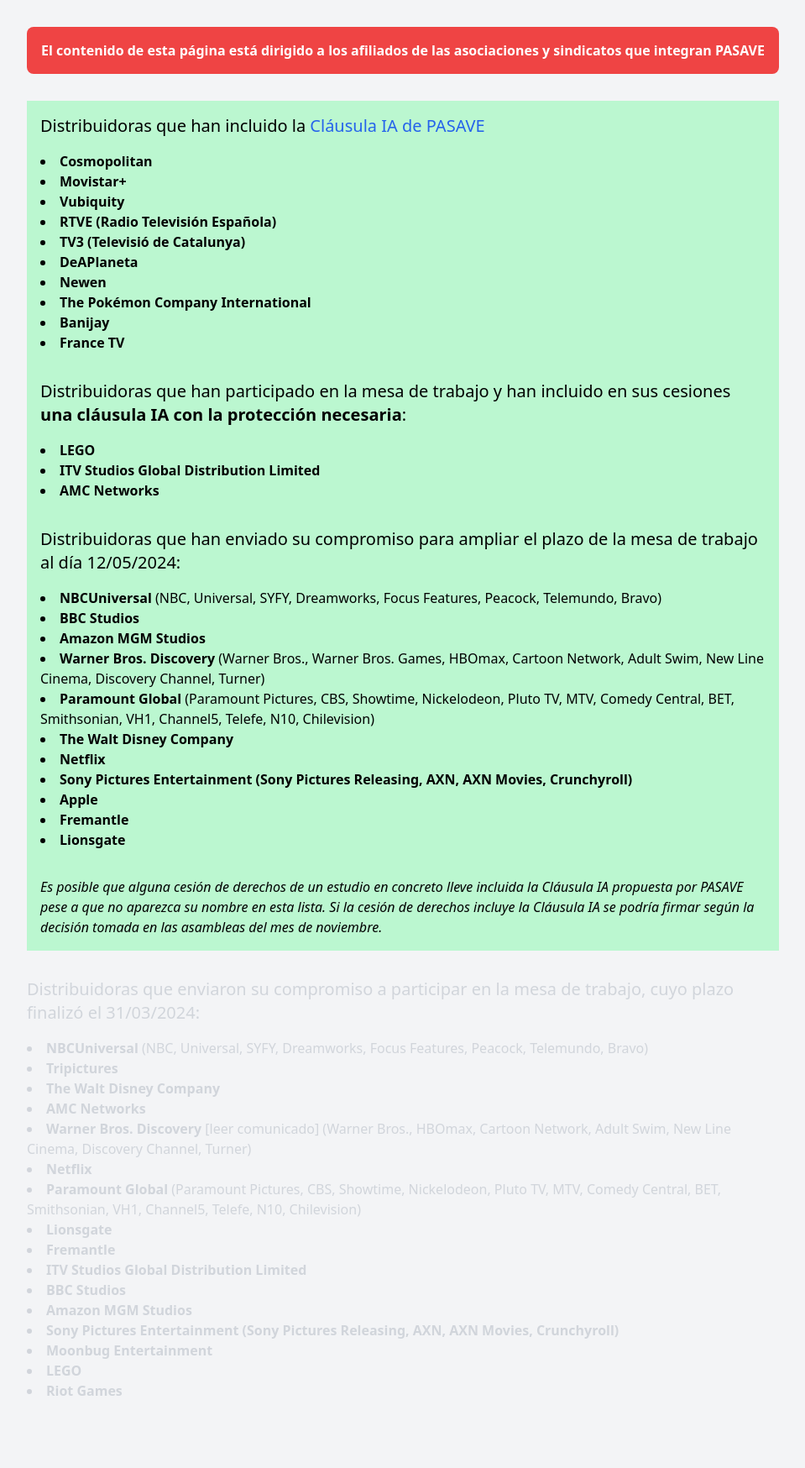
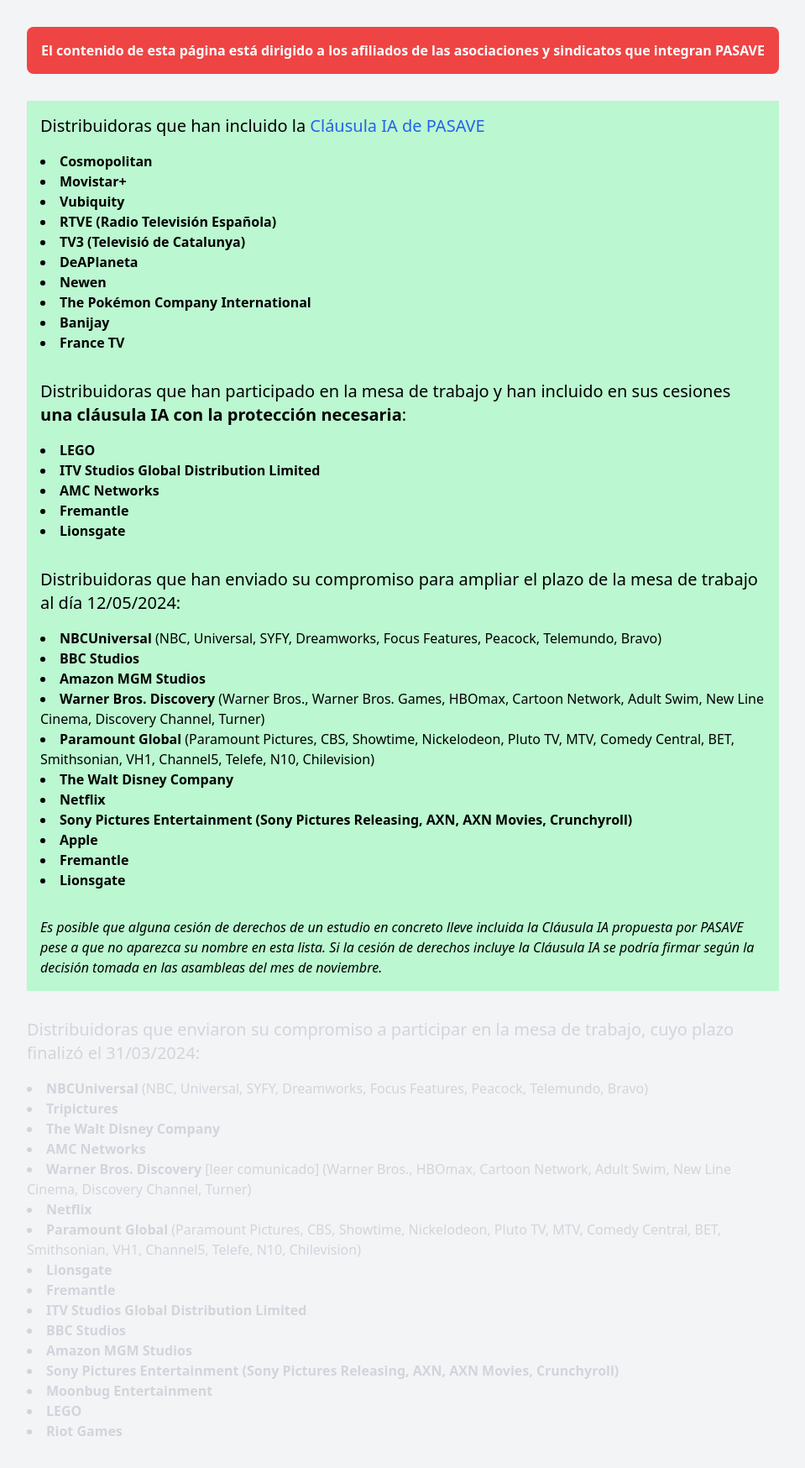
Before and after one commit to mutsuda/pasave.github.io, a Jekyll site: the page built from oklist.md, in a window 1280 px wide. Shown: the whole page at 84% size, without its empty margins (160-1119 px from the left). Built offline with Jekyll 4.4.1, drawn with Linux system fonts in a browser that asks for light colours; before the commit the page ends 1700 px from its top, so only the background shows below that.

Commit message:
Update oklist.md

```diff
--- a/oklist.md
+++ b/oklist.md
@@ -28,6 +28,8 @@
 	<li class="font-bold">LEGO</li>
 	<li class="font-bold">ITV Studios Global Distribution Limited</li>
 	<li class="font-bold">AMC Networks</li>
+	<li class="font-bold">Fremantle</li>
+	<li class="font-bold">Lionsgate</li>
 </ul>
 
 
```
